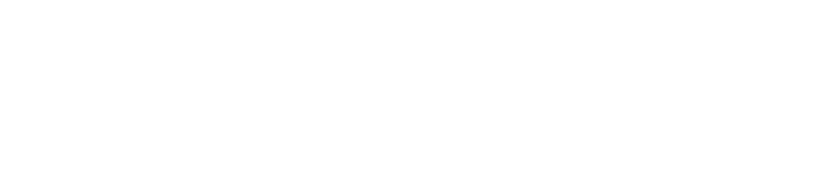
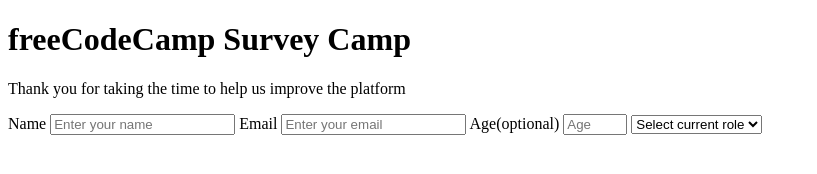
Before and after one commit to orisadex/surveyform, a plain HTML site: page src/index.html in a window 1280 px wide. Shown: the whole page, without its empty margins (0-817 px from the left). Drawn offline with Linux system fonts and the light colour scheme.

Commit message:
Update index.html

```diff
--- a/src/index.html
+++ b/src/index.html
@@ -7,6 +7,20 @@
     <title>Survey Form</title>
 </head>
 <body>
-
+    <h1 id="title">freeCodeCamp Survey Camp</h1>
+    <p id="description">Thank you for taking the time to help us improve the platform</p>
+    <form action="" id="survey-form">
+        <label id="name-label">Name</label>
+        <input type="text" name="name" id="name" placeholder="Enter your name" required>
+        <label id="email-label">Email</label>
+        <input type="email" name="email" id="email" placeholder="Enter your email" required>
+        <label id="number-label">Age(optional)</label>
+        <input type="number" name="number" id="number" placeholder="Age" min="12" max="100">
+        <select name="dropdown" id="dropdown">
+            <option value="" selected disabled>Select current role</option>
+            <option value="student">Student</option>
+            <option value="fulltimejob">Full Time Job</option>
+        </select>
+    </form>
 </body>
 </html>
```
